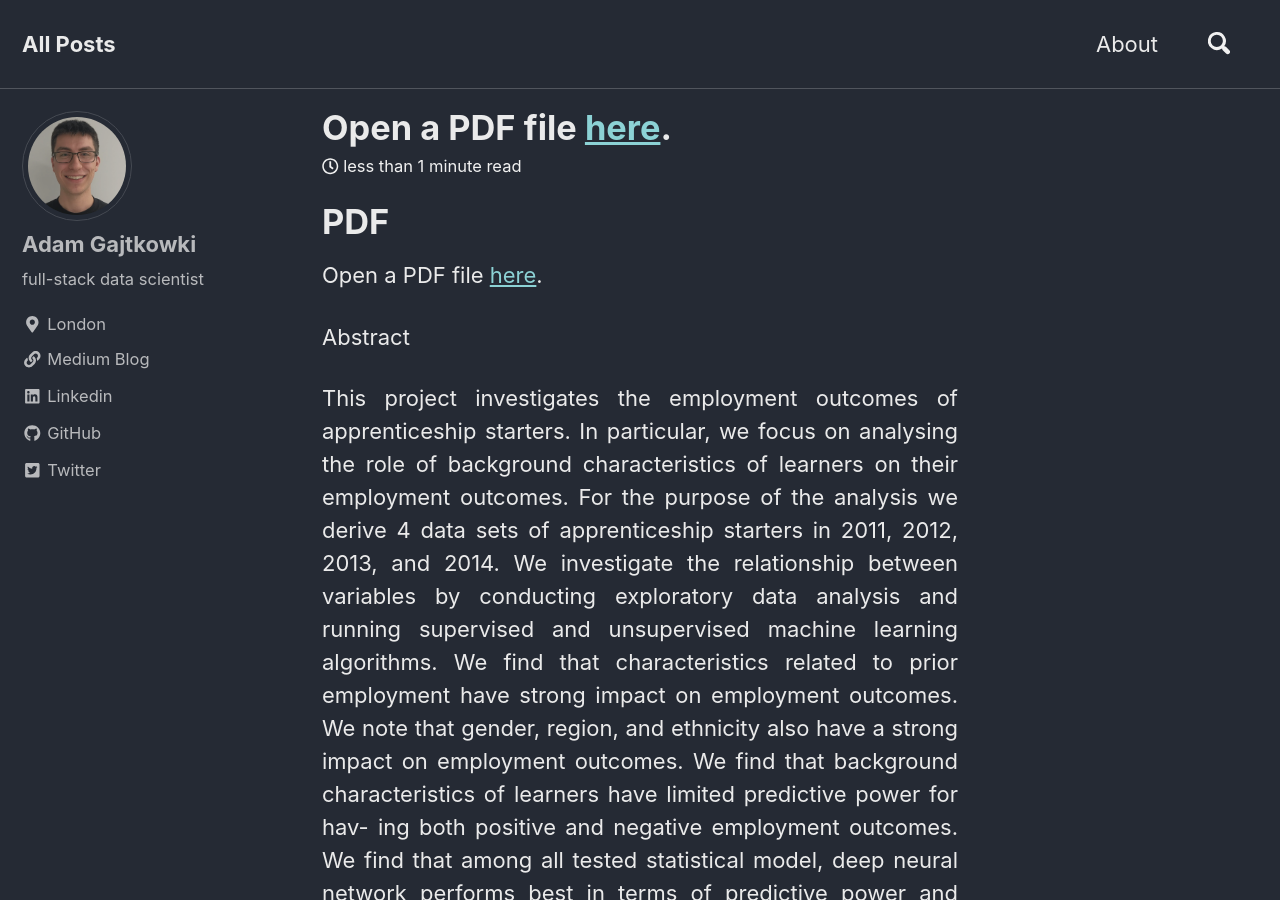
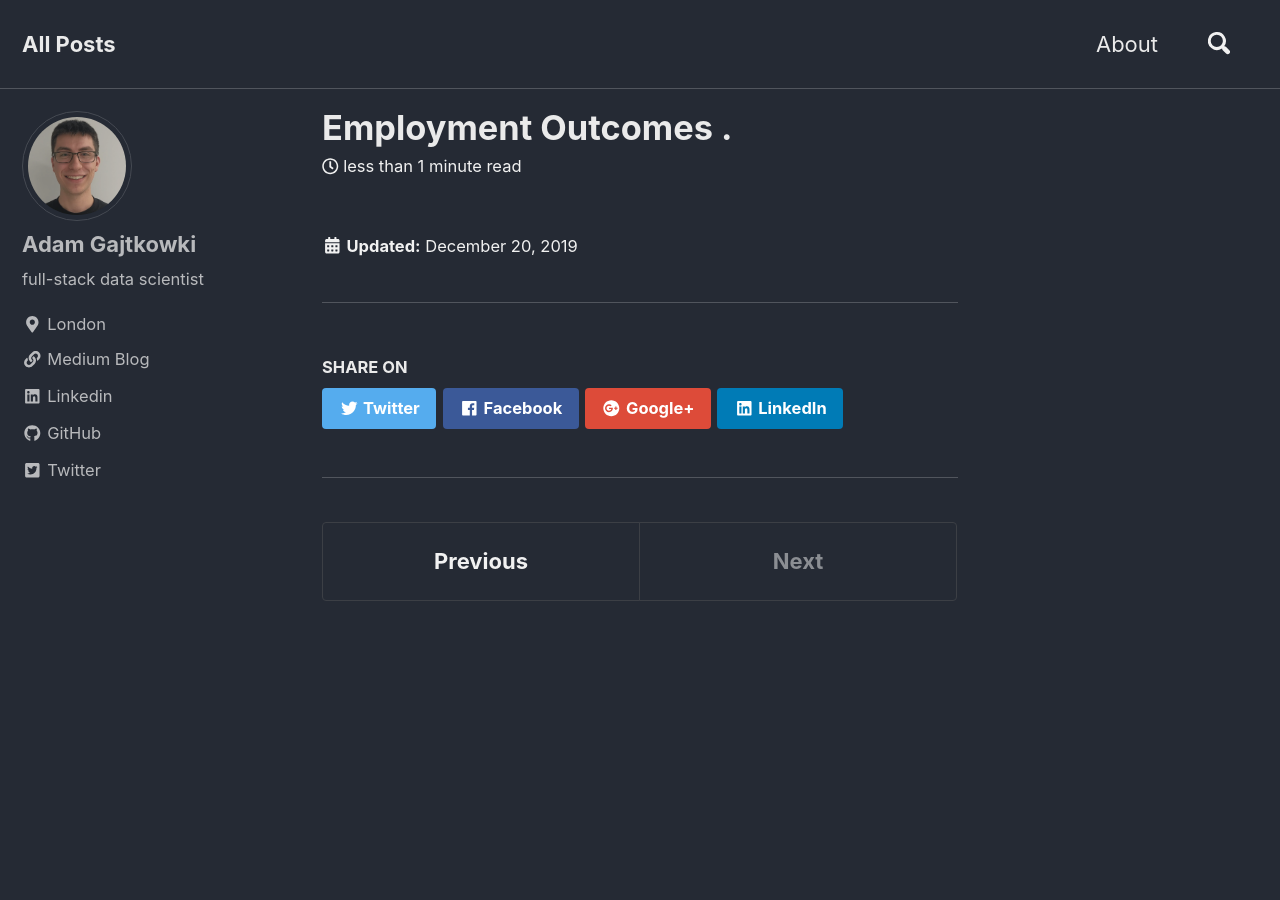
Before and after one commit to AGajtkowski/AGajtkowski.github.io, a Jekyll site: the page built from _posts/2019-12-20-IFA.md, in a window 1280 px wide and 900 px high. Built offline with Jekyll 4.4.1, drawn with Linux system fonts in a browser that asks for light colours; cached includes are drawn as plain includes; nearby versions of some CDN libraries; some of the changed text lies outside the part shown.

Commit message:
updated IFA

```diff
--- a/_posts/2019-12-20-IFA.md
+++ b/_posts/2019-12-20-IFA.md
@@ -1,18 +1,4 @@
 ---
-title: <p>Open a PDF file <a href="/thesis/thesis_A.Gajtkowski.pdf">here</a>.</p>
+title: <p>Employment Outcomes <a href="/thesis/thesis_A.Gajtkowski.pdf"></a>.</p>
 date: '2019-12-20'
 ---
-
-<html>
-  <head>
-    <title>Employment Outcomes</title>
-  </head>
-  <body>
-    <h1>PDF</h1>
-    <p>Open a PDF file <a href="/thesis/thesis_A.Gajtkowski.pdf">here</a>.</p>
-  </body>
-</html>
-
-Abstract
-
-This project investigates the employment outcomes of apprenticeship starters. In particular, we focus on analysing the role of background characteristics of learners on their employment outcomes. For the purpose of the analysis we derive 4 data sets of apprenticeship starters in 2011, 2012, 2013, and 2014. We investigate the relationship between variables by conducting exploratory data analysis and running supervised and unsupervised machine learning algorithms. We find that characteristics related to prior employment have strong impact on employment outcomes. We note that gender, region, and ethnicity also have a strong impact on employment outcomes. We find that background characteristics of learners have limited predictive power for hav- ing both positive and negative employment outcomes. We find that among all tested statistical model, deep neural network performs best in terms of predictive power and different measures of errors. We conclude that back- ground characteristics of individuals to some extent can predict employment outcomes, but they are not sufficient for creating accurate forecasts.
```
